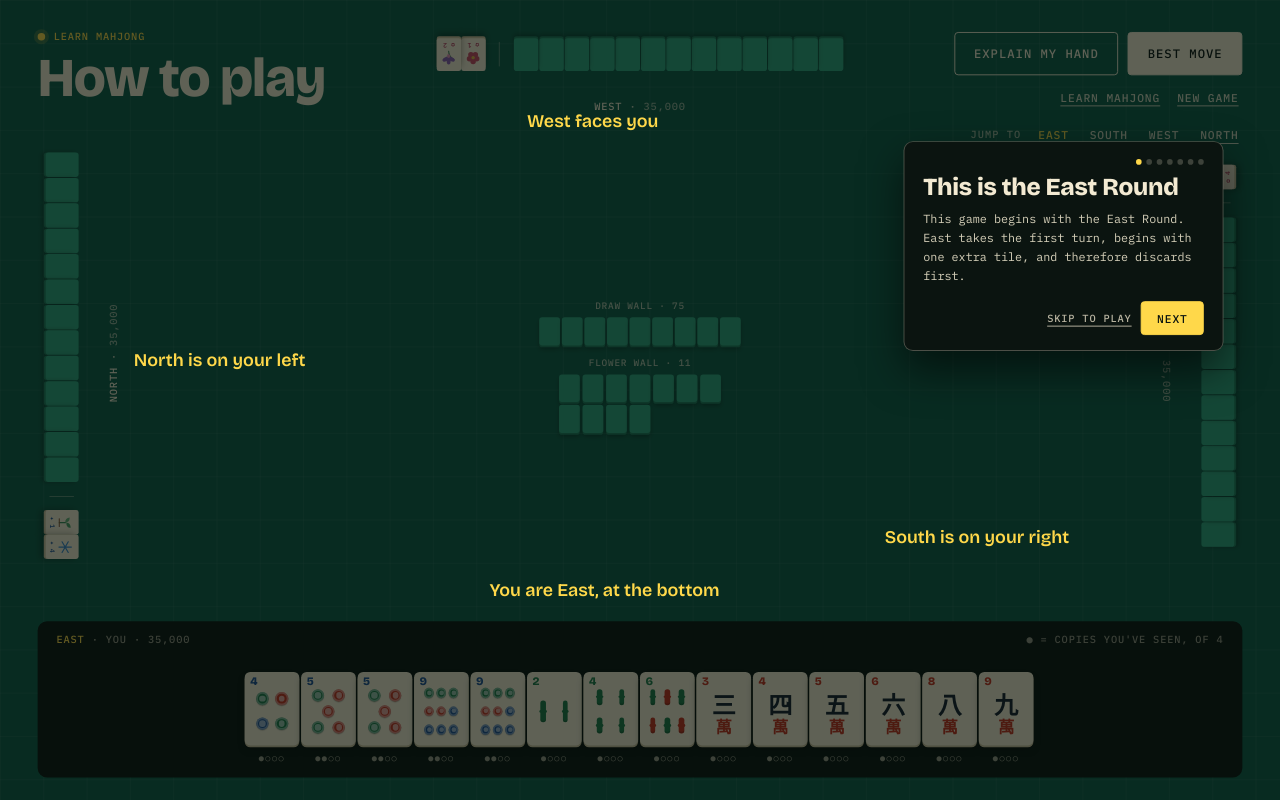
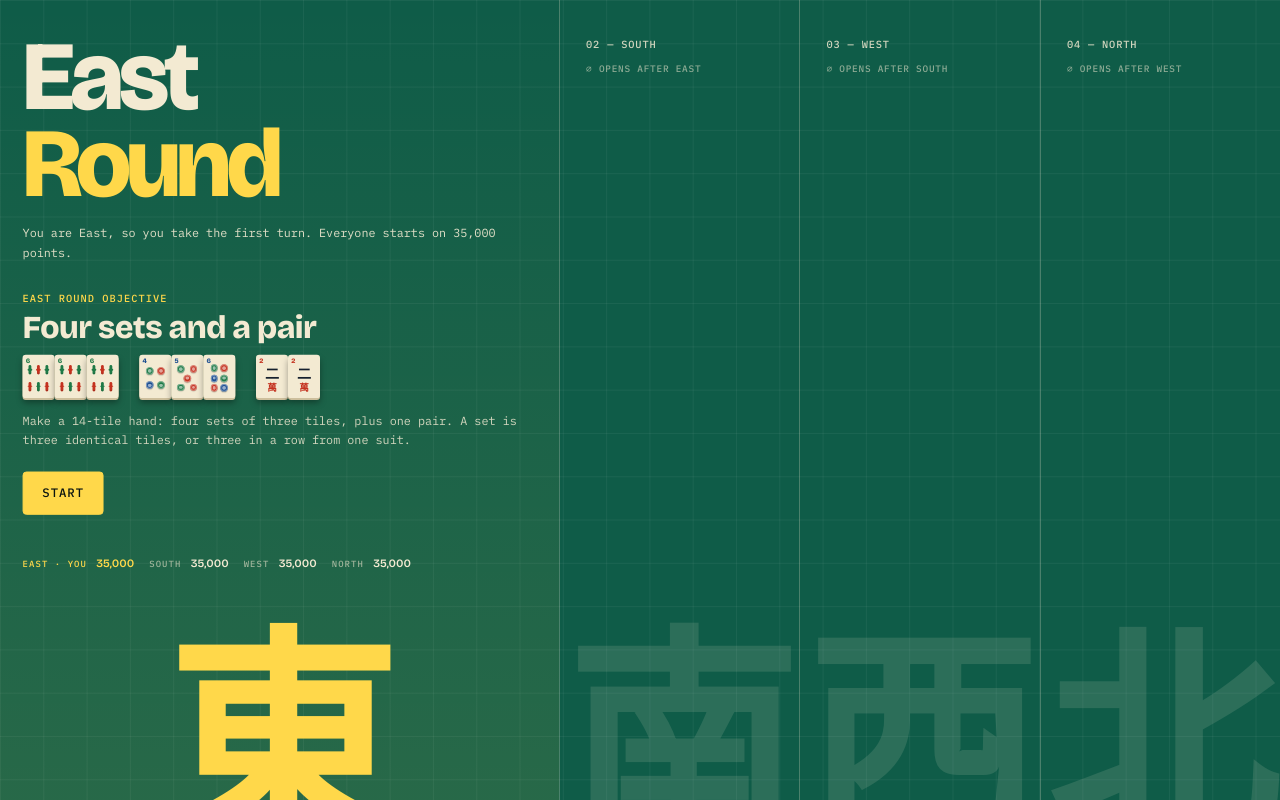
Before and after one commit to devyaniarora01-oss/mahjong, a Next.js app: page / in a window 1280 px wide. Both pictures are taken after a click on the button "BEGIN". Built offline with nearby package versions, Linux system fonts and the light colour scheme.

Commit message:
East round transition, 'Opens after X', trim South/West/North tours of repeated info
Co-Authored-By: Claude Sonnet 5.5 <noreply@anthropic.com>
Claude-Session: https://claude.ai/code/session_01S2b4f8p5DReE9vppgGLgcy

```diff
--- a/src/app/page.tsx
+++ b/src/app/page.tsx
@@ -195,7 +195,7 @@ function CoachText({ text }: { text: string }) {
 
 export default function HomePage() {
   const [game, setGame] = useState<EastRoundState>();
-  const [round, setRound] = useState<"east" | "south-setup" | "west-setup" | "north-setup" | "match-summary">("east");
+  const [round, setRound] = useState<"east" | "east-setup" | "south-setup" | "west-setup" | "north-setup" | "match-summary">("east");
   const [southCard, setSouthCard] = useState<SouthCard>();
   const [preparedSouthCards, setPreparedSouthCards] = useState<SouthCards>();
   const [southCardOpen, setSouthCardOpen] = useState(false);
@@ -221,7 +221,7 @@ export default function HomePage() {
     const timer = window.setTimeout(() => setFlowerReveal(undefined), 6_000);
     return () => window.clearTimeout(timer);
   }, [flowerReveal]);
-  const begin = () => { try { const next = startBrowserEastRound(); setRound("east"); setSouthCard(undefined); setDecisionNotes([]); setFlowerReveal(undefined); setOpeningBonusIds(next.players.east.bonusTiles.map((tile) => tile.id)); setOpeningBonusShown(0); setGame(next); setSetupStep(hasSeenTutorial ? tutorial.length : 0); setSelected(undefined); setCoach(hasSeenTutorial ? "Coach tip: you are East, so you begin with 14 tiles and discard first." : ""); setMoveOptions([]); setCoachOpen(false); setActivity(hasSeenTutorial ? "Your 14 normal hand tiles are ready. Any Flowers or Seasons from the deal will appear beside your hand next." : "Welcome. Before your first discard, let’s look at how this East Round table was set up."); setError(""); } catch (cause) { setError(cause instanceof Error ? cause.message : "Could not start a new hand."); } };
+  const begin = () => { try { const next = startBrowserEastRound(); setRound("east-setup"); setSouthCard(undefined); setDecisionNotes([]); setFlowerReveal(undefined); setOpeningBonusIds(next.players.east.bonusTiles.map((tile) => tile.id)); setOpeningBonusShown(0); setGame(next); setSetupStep(hasSeenTutorial ? tutorial.length : 0); setSelected(undefined); setCoach(hasSeenTutorial ? "Coach tip: you are East, so you begin with 14 tiles and discard first." : ""); setMoveOptions([]); setCoachOpen(false); setActivity(hasSeenTutorial ? "Your 14 normal hand tiles are ready. Any Flowers or Seasons from the deal will appear beside your hand next." : "Welcome. Before your first discard, let’s look at how this East Round table was set up."); setError(""); } catch (cause) { setError(cause instanceof Error ? cause.message : "Could not start a new hand."); } };
   const play = () => { const currentTutorial = game?.round === "south" ? southTutorial : game?.round === "west" ? westTutorial : game?.round === "north" ? northTutorialFor(game.north!.format, game.north!.jokerRank) : tutorial; window.localStorage.setItem("mahjong-coach-onboarding", "complete"); setHasSeenTutorial(true); setSetupStep(currentTutorial.length); setCoachOpen(false); setMoveOptions([]); setCoach(explainHand(game!, humanSeatOf(game!), true)); setActivity(game?.round === "south" ? "South Round: compare your tiles to your secret South Card as you play." : game?.round === "west" ? "West Round begins with Charleston. Pass three tiles, then build only Pungs, Kongs, and one Pair." : game?.round === "north" && game.north?.format === "south" ? "South-as-North begins with Charleston. Follow your South Card; Flowers and Seasons are concealed jokers, and buying is not allowed." : game?.round === "north" && game.north?.format === "west" ? `West-as-North begins with Charleston. ${game.north.jokerRank}s are jokers; build only West Pungs, Kongs, and a Pair.` : game?.round === "north" ? "North Round uses the East-as-North format. South begins with 14 tiles and discards first." : "Your turn — choose a tile in your hand, then discard it. East begins with 14 tiles."); };
   const continueToSouth = () => {
     const cards = dealSouthCards(Math.random);
@@ -488,8 +488,9 @@ export default function HomePage() {
   const claimActionRows = Math.max(1, Math.ceil(claimActionCount / 2));
   if (!game) return <Stage><Welcome onBegin={begin} error={error} /></Stage>;
   const scoresOf = (g: EastRoundState) => Object.fromEntries(seats.map((seat) => [seat, g.players[seat].score])) as Record<Seat, number>;
+  if (round === "east-setup") return <Stage><RoundSetup round="east" scores={scoresOf(game)} you={humanSeatOf(game)} intro="You are East, so you take the first turn. Everyone starts on 35,000 points." kicker="East Round objective" heading="Four sets and a pair" body="Make a 14-tile hand: four sets of three tiles, plus one pair. A set is three identical tiles, or three in a row from one suit." cta="Start" onStart={() => setRound("east")} /></Stage>;
   if (round === "south-setup") return <Stage>{jumpBar("ab jumpfix")}<RoundSetup round="south" scores={scoresOf(game)} you={humanSeatOf(game)} intro="Scores carry forward and East moves counterclockwise, so you move from East to North. Your winning objective now comes from a private South Card." kicker="Your secret South Card" heading="Revealed when you start" body="Before play, you swap tiles with the other players: pass three you don't need and take three in return. Then you try to build the hand shown on your card." cta="Start" onStart={startSouthRound} error={error} /></Stage>;
-  if (round === "west-setup") return <Stage>{jumpBar("ab jumpfix")}<RoundSetup round="west" scores={scoresOf(game)} you={humanSeatOf(game)} intro="East moves counterclockwise again. You are now West. Scores and players carry forward from South." kicker="West Round objective" heading="Pungs, Kongs, and one Pair" body="Build four sets of matching tiles (three or four of a kind), plus one pair. At least one set must be four of a kind. Runs of consecutive tiles do not count in West." cta="Start" onStart={startWestRound} /></Stage>;
+  if (round === "west-setup") return <Stage>{jumpBar("ab jumpfix")}<RoundSetup round="west" scores={scoresOf(game)} you={humanSeatOf(game)} intro="East moves counterclockwise again. You are now West. Scores and players carry forward from South." kicker="West Round objective" heading="Pungs, Kongs, and one Pair" body="Build four sets of identical tiles, plus one pair. A set of three is a Pung and a set of four is a Kong; you need at least one Kong. Runs of consecutive tiles do not count in West." cta="Start" onStart={startWestRound} /></Stage>;
   if (round === "north-setup") return <Stage>{jumpBar("ab jumpfix")}<RoundSetup round="north" scores={scoresOf(game)} you={humanSeatOf(game)} intro="East moves counterclockwise one final time. You are now South, while your place at the table stays the same. Scores carry forward from West." kicker="North's format choice" heading="North will decide this hand" body="North can choose East-as-North, South-as-North, or West-as-North under the rulebook. Start the round to reveal North's selection and the rules it creates for this hand." cta="Start" onStart={startNorthRound} /></Stage>;
   if (round === "match-summary") {
     const humanSeat = humanSeatOf(game);
@@ -670,7 +671,7 @@ export default function HomePage() {
           index={setupStep}
           total={activeTutorial.length}
           meta={tourStep}
-          visual={isSouthCardRound ? <SouthVisual step={setupStep} card={southCard} /> : game.round === "east" || !game.round ? <EastVisual step={setupStep} /> : null}
+          visual={game.round === "south" ? <SouthVisual step={setupStep} card={southCard} /> : game.round === "east" || !game.round ? <EastVisual step={setupStep} /> : null}
           onBack={() => setSetupStep((step) => Math.max(0, step - 1))}
           onNext={nextStep}
           onSkip={play}
--- a/src/ui/Lessons.tsx
+++ b/src/ui/Lessons.tsx
@@ -6,37 +6,29 @@ import type { SouthCard } from "../game/south-cards";
 import { Keys } from "./Tile";
 
 export const tutorial = [
-  ["This is the East Round", "This game begins with the East Round. East takes the first turn, begins with one extra tile, and therefore discards first."],
+  ["This is the East Round", "This game begins with the East Round. East begins with one extra tile and therefore discards first."],
   ["The 144 tiles", "The full set has 108 numbered tiles, 16 Winds, 12 Dragons, and 8 bonus tiles. Bamboo, Characters, Dots, Winds, and Dragons build your hand. Flowers and Seasons go to the bonus area and are replaced from the Flower Wall."],
   ["Building the table and Flower Wall", "The 144 tiles are shuffled. East rolls and doubles the result to create the Flower Wall. Everyone receives 13 tiles; East receives one extra and starts with 14. Flowers, Seasons, and Kongs take replacement tiles from the Flower Wall. Everything else becomes the Draw Wall."],
-  ["Your objective", "A winning East Round hand has four three-tile groups and one two-tile pair. You will slowly improve incomplete groups while keeping a useful pair."],
   ["The building blocks", "These are the patterns you can create. Look at the tiles—not just the names—to see what makes each pattern valid."],
   ["How scoring works", "Everyone starts at 35,000. When someone declares Mahjong, the game records the East Round score. Flowers and Seasons can add separate bonus awards when their documented combinations are collected. The final result screen explains the score after a hand ends."],
   ["How your turn works", "East begins with 14 tiles and discards one. After that, players draw one tile, consider their hand, and discard one. In East, a discard may be claimed only to complete a Pung, or—by the next player only—a Pure Chow, unless it completes Mahjong. You cannot take a discard merely because you may want it later."],
 ] as const;
 
 export const southTutorial = [
-  ["Welcome to South Round", "Same table as East, but every player now has a private South Card with their own winning objective."],
   ["Charleston exchange", "Before the first draw, every player passes three concealed tiles three times: Right, then Across, then Left. Use the Coach’s Best Move to identify three tiles that help your own South Card least."],
   ["Buying a discard", "South has one extra exception. When the player immediately to your left discards, you may buy that visible discard for **100 points** even when it does not complete a set yet. It stays concealed in your hand, the 100 goes into the round pot, and you must discard straight away."],
   ["South Round scoring", "A player who completes their own South Card declares Mahjong. If a non-East player wins, every player records the card score and East records double. If East wins, every other player records double. The 100-point buy pot goes to the winner. Any printed card bonus is shown on the card."],
 ] as const;
 
 export const westTutorial = [
-  ["Welcome to West Round", "West Round keeps the same table and Charleston exchange, but the goal changes. East moves counterclockwise again, so you are now West."],
-  ["Your West hand", "A West Mahjong hand uses only Pungs, Kongs, and one Pair. A Pung is three identical tiles. A Kong is four identical tiles. You must have at least one Kong—Pure Chows do not count in this round."],
   ["Charleston and discards", "First, pass three tiles Right, then Across, then Left. After that, play is draw and discard as usual.\nYou cannot buy a discard in West. You may take a visible discard only when it immediately makes a Pung or Kong; you cannot take it just to keep for later."],
-  ["Choose a scoring direction", "Use your starting tiles to choose what you want to build. West rewards three broad directions:\n• Stay with one numbered suit\n• Keep only Winds and Dragons\n• Build a Kong-heavy hand\nThe Coach will point out which direction your current tiles support."],
-  ["One numbered suit", "If you keep only Bamboo, only Characters, or only Dots, you are building a one-suit West hand. It is one of the stronger scoring directions in this round."],
-  ["Winds and Dragons only", "A hand made only from Winds and Dragons is another high-scoring West direction. Winds and Dragons are called Honour tiles."],
+  ["Choose a scoring direction", "Use your starting tiles to choose what you want to build. West rewards three broad directions:\n• Stay with one numbered suit (only Bamboo, only Characters or only Dots)\n• Keep only Winds and Dragons, also called Honour tiles\n• Build a Kong-heavy hand, with as many Kongs as you can\nThe Coach will point out which direction your current tiles support."],
   ["Clean Mix", "You can combine Honour tiles with numbered tiles. Keep all of your numbered tiles in one suit—for example, Bamboo plus Winds and Dragons. Do not mix Bamboo, Characters, and Dots together. This is called a Clean Mix and scores 1,500 points."],
-  ["Kong-heavy hands", "Kongs can create another high-scoring West hand. The more of your required groups that are Kongs, the stronger this direction can become."],
   ["Flower and Season bonuses", "Flowers and Seasons are bonus tiles. They are not worth points one by one. You earn a bonus by collecting a matching set: your own direction’s Flower and Season together are worth 500; all four Flowers or all four Seasons are worth 1,000; and one bonus tile for each direction is worth 500. Any score involving East is doubled."],
 ] as const;
 
 export const northTutorial = [
-  ["North Chose East-As-North", "North selected the East version for this hand. The same four players and their running scores continue into North. East moves counterclockwise once more, so you are now South."],
-  ["East-as-North", "The rulebook lets East choose whether North uses East, South, or West rules. This playable table uses East-as-North: use the familiar East hand patterns of four three-tile groups and one Pair."],
+  ["North chose East-as-North", "The rulebook lets North choose East, South or West rules. This table uses East-as-North: build the familiar East patterns of four three-tile groups and one Pair."],
   ["North scoring", "East-as-North keeps the East Mahjong award. Flowers and Seasons still move to the bonus area and receive replacements, but they do not add separate North Round score awards."],
 ] as const;
 
@@ -58,13 +50,12 @@ export const TOUR_META: Record<RoundKey, StepMeta[]> = {
     { compass: true, card: RIGHT },
     { card: RIGHT },
     { targets: ["wall"], card: RIGHT },
-    { targets: ["rail"], card: RIGHT },
     { card: RIGHT },
     { targets: ["scores"], card: RIGHT },
     { targets: ["act", "drawn"], card: RIGHT },
   ],
-  south: [{ card: RIGHT }, { targets: ["act"], card: RIGHT }, { targets: ["act"], card: RIGHT }, { targets: ["scores"], card: RIGHT }],
-  west: [{ card: RIGHT }, { targets: ["rail"], card: RIGHT }, { targets: ["act"], card: RIGHT }, { card: RIGHT }, { card: RIGHT }, { card: RIGHT }, { card: RIGHT }, { card: RIGHT }, { card: RIGHT }],
+  south: [{ targets: ["act"], card: RIGHT }, { targets: ["act"], card: RIGHT }, { targets: ["scores"], card: RIGHT }],
+  west: [{ targets: ["act"], card: RIGHT }, { targets: ["rail"], card: RIGHT }, { card: RIGHT }, { card: RIGHT }],
   north: [{ card: RIGHT }, { card: RIGHT }, { targets: ["scores"], card: RIGHT }],
 };
 
@@ -88,7 +79,7 @@ export function EastVisual({ step }: { step: number }) {
       </div>
     );
   }
-  if (step === 4) {
+  if (step === 3) {
     const items: [string, string[], string][] = [
       ["Pung", ["b6", "b6", "b6"], "Three identical tiles."],
       ["Pure Chow", ["d4", "d5", "d6"], "Three in a row, one suit."],
@@ -134,9 +125,9 @@ export function SouthCardKey({ card }: { card: SouthCard }) {
 
 export function SouthVisual({ step, card }: { step: number; card?: SouthCard }) {
   const flow = (parts: string[]) => <div className="lesson vis"><div className="flow">{parts.map((p, i) => <span key={i}>{i > 0 ? "→ " : ""}{p}</span>)}</div></div>;
-  if (step === 1) return flow(["1 · Right", "2 · Across", "3 · Left"]);
-  if (step === 2) return flow(["Left player's discard", "100 to the pot", "Your hand"]);
-  if (step === 3) return flow(["Card score", "East doubles", "Pot to winner"]);
+  if (step === 0) return flow(["1 · Right", "2 · Across", "3 · Left"]);
+  if (step === 1) return flow(["Left player's discard", "100 to the pot", "Your hand"]);
+  if (step === 2) return flow(["Card score", "East doubles", "Pot to winner"]);
   return null;
 }
 
--- a/src/ui/Screens.tsx
+++ b/src/ui/Screens.tsx
@@ -54,7 +54,7 @@ export function ScoreRow({ scores, you }: { scores: Record<string, number>; you?
 
 /** Between-rounds screen: the four doors again — finished rounds dim, this one open, the rest locked. */
 export function RoundSetup(props: {
-  round: "south" | "west" | "north";
+  round: "east" | "south" | "west" | "north";
   scores: Record<string, number>;
   you?: string;
   intro: string;
@@ -67,7 +67,7 @@ export function RoundSetup(props: {
   error?: string;
 }) {
   const { round, scores, you, intro, kicker, heading, body, southCard, cta, onStart, error } = props;
-  const now = round === "south" ? 1 : round === "west" ? 2 : 3;
+  const now = round === "east" ? 0 : round === "south" ? 1 : round === "west" ? 2 : 3;
   return (
     <div className="screen trans" data-screen={`${round}-setup`}>
       <div className="doors">
@@ -76,7 +76,7 @@ export function RoundSetup(props: {
           return (
             <div key={d.n} className={`door ${st}`}>
               {st === "done" && <><div className="dn m">{d.n}</div><div className="tk m">✓ Complete</div></>}
-              {st === "locked" && <><div className="dn m">{d.n}</div><div className="lk m">⌀ Opens later</div></>}
+              {st === "locked" && <><div className="dn m">{d.n}</div><div className="lk m">⌀ Opens after {d.after}</div></>}
               {st === "active" && (
                 <div className="obj">
                   <h1>{cap(round)}<br /><em>Round</em></h1>
@@ -84,6 +84,7 @@ export function RoundSetup(props: {
                   <div className="kick">{kicker}</div>
                   <h2>{heading}</h2>
                   {southCard && <><div className="goal">{southCard.goal}</div><div className="pts m">{southCard.score.toLocaleString()} points{southCard.bonus ? ` · ${southCard.bonus}` : ""}</div><SouthCardKey card={southCard} /></>}
+                  {round === "east" && <div className="tl"><Keys keys={["b6", "b6", "b6"]} w={34} /><Keys keys={["d4", "d5", "d6"]} w={34} /><Keys keys={["c2", "c2"]} w={34} /></div>}
                   {round === "west" && <div className="tl"><Keys keys={["b7", "b7", "b7"]} w={34} /><Keys keys={["G", "G", "G", "G"]} w={34} /><Keys keys={["R", "R"]} w={34} /></div>}
                   {round === "north" && <div className="chips"><span>East-as-North</span><span>South-as-North</span><span>West-as-North</span></div>}
                   <p>{body}</p>
```
